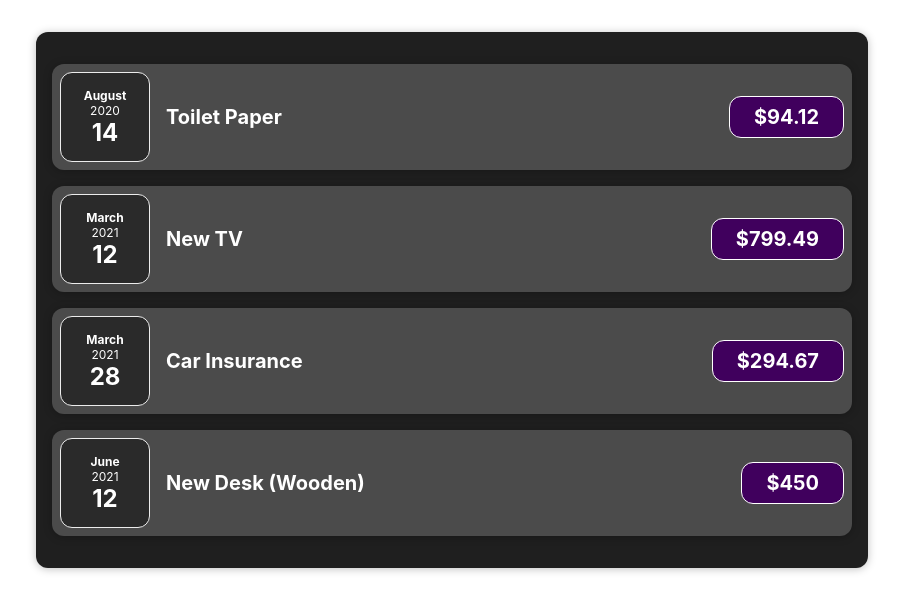
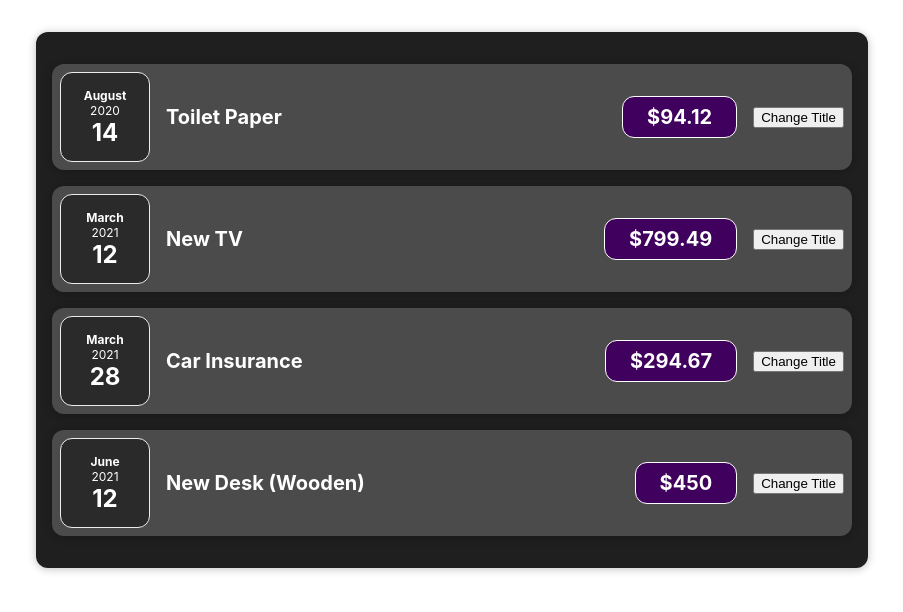
Before and after one commit to szotaksimon/react-full-course, a React (Create React App) app: page / in a window 1280 px wide. Shown: the top 612 px of the page, without its empty margins (188-1091 px from the left). Built offline with nearby package versions, Linux system fonts and the light colour scheme.

Commit message:
S4/46, Listening to Events

```diff
--- a/src/App.js
+++ b/src/App.js
@@ -1,6 +1,6 @@
 import Expenses from "./components/Expenses/Expenses";
 
-function App() {
+const App = () => {
   const expenses = [
     {
       id: 'e1',
--- a/src/components/Expenses/ExpenseDate.js
+++ b/src/components/Expenses/ExpenseDate.js
@@ -1,6 +1,6 @@
 import "./ExpenseDate.css"
 
-function ExpenseDate(props) {
+const ExpenseDate = (props) => {
     const month = props.date.toLocaleString('en-us', { month: 'long' })
     const day = props.date.toLocaleString('en-us', { day: '2-digit' })
     const year = props.date.getFullYear()
--- a/src/components/Expenses/ExpenseItem.js
+++ b/src/components/Expenses/ExpenseItem.js
@@ -2,14 +2,17 @@ import "./ExpenseItem.css"
 import Card from "../UI/Card"
 import ExpenseDate from "./ExpenseDate"
 
-function ExpenseItem(props) {
-
+const ExpenseItem = (props) => {
+    const clickHandler = () => {
+        console.log("Clicked!")
+    }
     return(
         <Card className="expense-item">
             <ExpenseDate date={props.date} />
             <div className="expense-item__description">
                 <h2>{props.title}</h2>
                 <div className="expense-item__price">${props.amount}</div>
+                <button onClick={clickHandler}>Change Title</button>
             </div>
         </Card>
     )
--- a/src/components/Expenses/Expenses.js
+++ b/src/components/Expenses/Expenses.js
@@ -2,7 +2,7 @@ import ExpenseItem from "./ExpenseItem";
 import Card from "../UI/Card";
 import "./Expenses.css";
 
-function Expenses(props) {
+const Expenses = (props) => {
   return (
     <Card className="expenses">
       <ExpenseItem
--- a/src/components/UI/Card.js
+++ b/src/components/UI/Card.js
@@ -1,6 +1,6 @@
 import "./Card.css"
 
-function Card(props) {
+const Card = (props) => {
     const classes = 'card ' + props.className
 
     return <div className={classes}>{props.children}</div>
```
